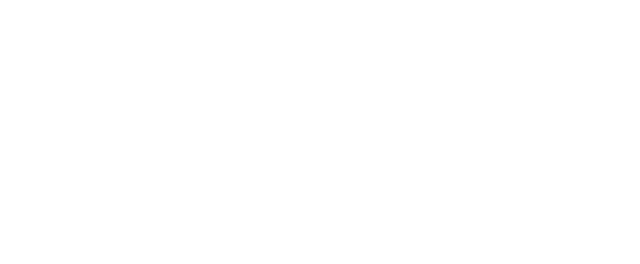
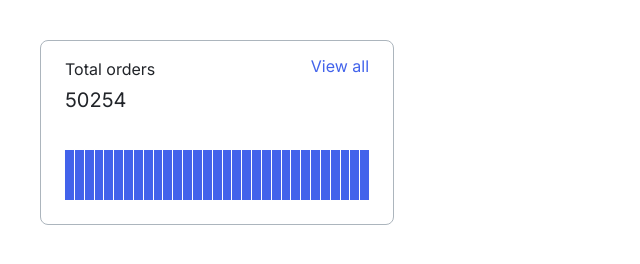
Before and after one commit to js-tasks-ru/htmlcss-20210409_earthfm, a website: page 04-lection2/01-histogram/index.html in a window 1280 px wide. Shown: the whole page, without its empty margins (0-640 px from the left). Drawn offline with Linux system fonts and the light colour scheme.

Commit message:
[lecture3-task1]: Create histograme

```diff
--- a/04-lection2/01-histogram/histogram.css
+++ b/04-lection2/01-histogram/histogram.css
@@ -0,0 +1,70 @@
+.histogram {
+    display: flex;
+    flex-direction: column;
+    justify-content: space-between;
+    box-sizing: border-box;
+    width: 354px;
+    height: 185px;
+    padding: 16px 24px 24px;
+
+    margin: 40px; /* Временно, удалить когда добавится в карточку */
+
+    background: var(--white);
+
+    border: 1px solid var(--gray3);
+    box-sizing: border-box;
+    border-radius: 8px;
+}
+
+.histogram_block {
+    width: 100%;
+}
+
+.histogram__header {
+    display: flex;
+    justify-content: space-between;
+}
+
+.histogram__title {
+    margin-bottom: 6px;
+    font-size: 16px;
+    font-style: normal;
+    font-weight: normal;
+    line-height: 24px;
+
+    color: var(--black);
+}
+
+.histogram__total {
+    font-size: 20px;
+    font-style: normal;
+    font-weight: normal;
+    line-height: 26px;
+
+    color: var(--black);
+}
+
+.histogram__detail-link {
+    font-size: 16px;
+    font-style: normal;
+    font-weight: normal;
+
+    color: var(--blue);
+
+    cursor: pointer;
+}
+
+.histogram__columns {
+    display: flex;
+}
+
+.histogram__column {
+    width: 9px;
+    height: 50px;
+
+    background: var(--blue);
+}
+
+.histogram__column + .histogram__column  {
+    margin-left: 1px;
+}
--- a/04-lection2/01-histogram/index.html
+++ b/04-lection2/01-histogram/index.html
@@ -2,10 +2,52 @@
 <!-- Страница с гистограммой -->
 <html lang="ru">
     <head>
+        <link rel="stylesheet" href="../../assets/css/normalize.css">
         <link rel="stylesheet" href="../../assets/css/main.css">
         <link rel="stylesheet" href="./histogram.css">
     </head>
     <body>
-
+        <div class="histogram">
+            <div class="histogram__header">
+                <div class="histogram__info">
+                    <p class="histogram__title">Total orders</p>
+                    <p class="histogram__total">50254</p>
+                </div>
+                <p class="histogram__detail-link">View all</p>
+            </div>
+            <div class="histogram__columns">
+                <div class="histogram__column histogram__column-25"></div>
+                <div class="histogram__column histogram__column-30"></div>
+                <div class="histogram__column histogram__column-15"></div>
+                <div class="histogram__column histogram__column-66"></div>
+                <div class="histogram__column histogram__column-36"></div>
+                <div class="histogram__column histogram__column-44"></div>
+                <div class="histogram__column histogram__column-63"></div>
+                <div class="histogram__column histogram__column-37"></div>
+                <div class="histogram__column histogram__column-50"></div>
+                <div class="histogram__column histogram__column-45"></div>
+                <div class="histogram__column histogram__column-80"></div>
+                <div class="histogram__column histogram__column-8"></div>
+                <div class="histogram__column histogram__column-16"></div>
+                <div class="histogram__column histogram__column-66"></div>
+                <div class="histogram__column histogram__column-36"></div>
+                <div class="histogram__column histogram__column-44"></div>
+                <div class="histogram__column histogram__column-63"></div>
+                <div class="histogram__column histogram__column-37"></div>
+                <div class="histogram__column histogram__column-50"></div>
+                <div class="histogram__column histogram__column-45"></div>
+                <div class="histogram__column histogram__column-80"></div>
+                <div class="histogram__column histogram__column-8"></div>
+                <div class="histogram__column histogram__column-16"></div>
+                <div class="histogram__column histogram__column-44"></div>
+                <div class="histogram__column histogram__column-63"></div>
+                <div class="histogram__column histogram__column-37"></div>
+                <div class="histogram__column histogram__column-50"></div>
+                <div class="histogram__column histogram__column-45"></div>
+                <div class="histogram__column histogram__column-80"></div>
+                <div class="histogram__column histogram__column-8"></div>
+                <div class="histogram__column histogram__column-16"></div>
+            </div>
+        </div>
     </body>
 </html>
```
Also changed, not shown: assets/css/normalize.css.
